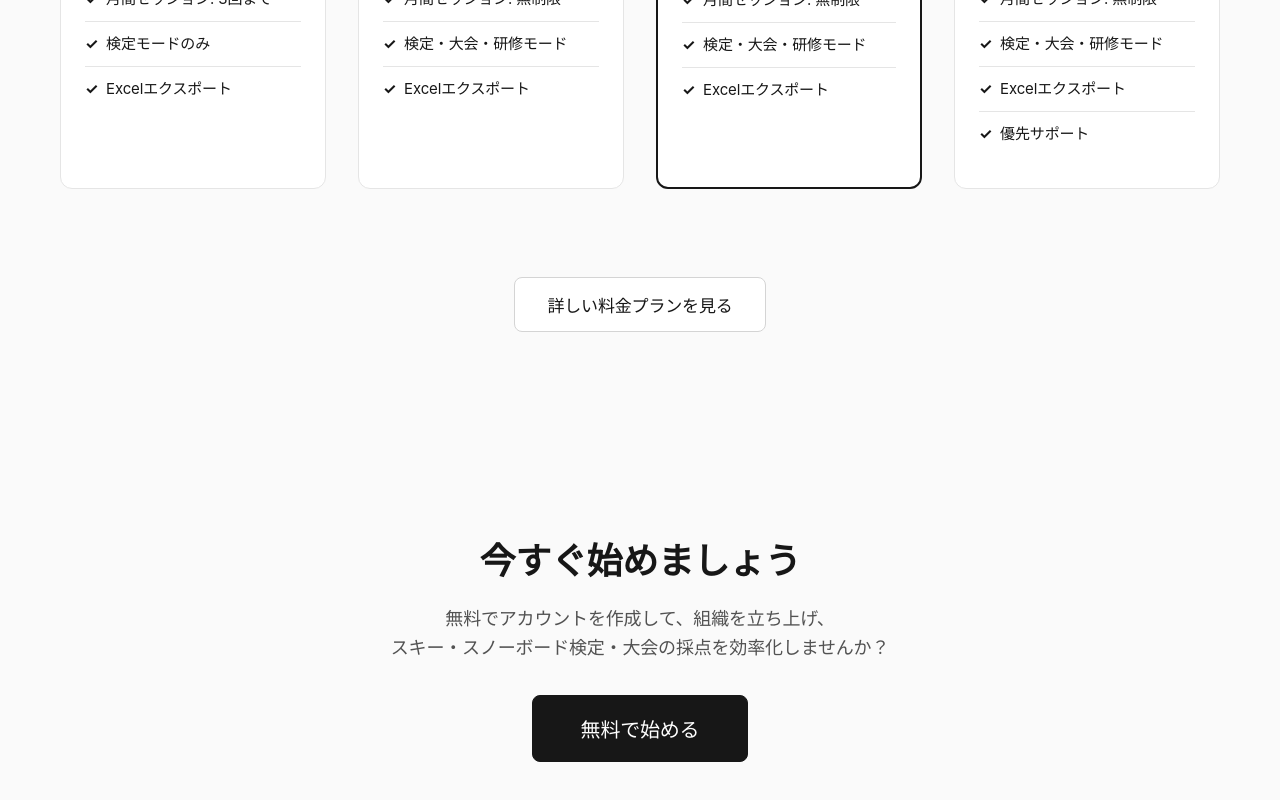
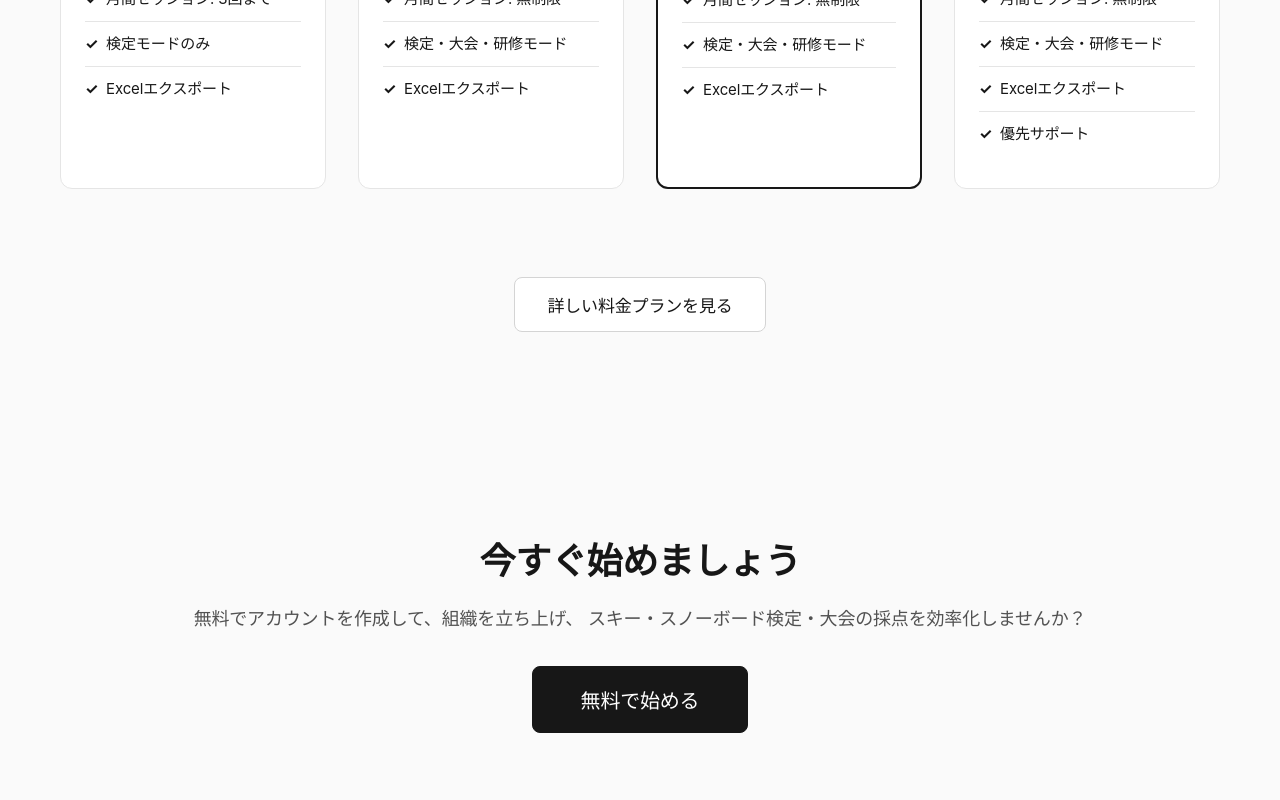
Before and after one commit to uddystyle/judge-app, a SvelteKit app: page / in a window 1280 px wide. Shown: the part 2735-3535 px from the top of the page. Built offline with nearby package versions, Linux system fonts and the light colour scheme; no server answers.

Commit message:
temporary

```diff
--- a/src/routes/+page.svelte
+++ b/src/routes/+page.svelte
@@ -140,7 +140,7 @@
 	<div class="pricing-section">
 		<div class="container">
 			<h2 class="section-title">料金プラン</h2>
-			<p class="pricing-intro">個人利用から組織利用まで、ニーズに合わせたプランをご用意</p>
+			<p class="pricing-intro">個人利用から組織利用まで、<br class="mobile-br" />ニーズに合わせたプランをご用意</p>
 
 			<div class="pricing-grid">
 				<div class="pricing-card">
@@ -212,8 +212,8 @@
 			<div class="container">
 				<h2 class="cta-title">今すぐ始めましょう</h2>
 				<p class="cta-description">
-					無料でアカウントを作成して、組織を立ち上げ、<br />
-					スキー・スノーボード検定・大会の採点を効率化しませんか？
+					無料でアカウントを作成して、<br class="mobile-br" />組織を立ち上げ、<br class="mobile-br" />
+					スキー・スノーボード検定・大会の<br class="mobile-br" />採点を効率化しませんか？
 				</p>
 				<button class="btn btn-primary btn-large" on:click={() => goto('/signup')}> 無料で始める </button>
 			</div>
```
